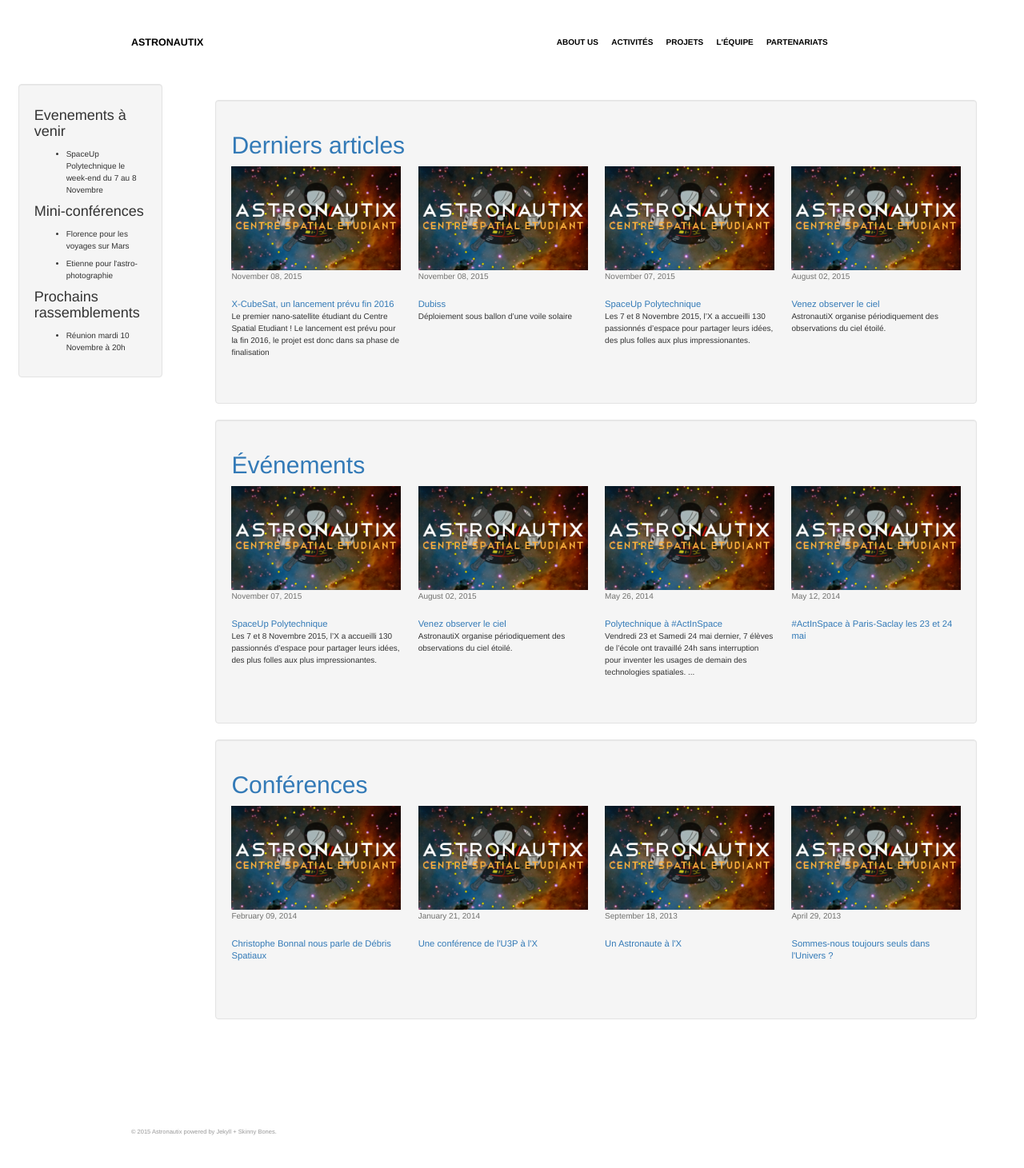
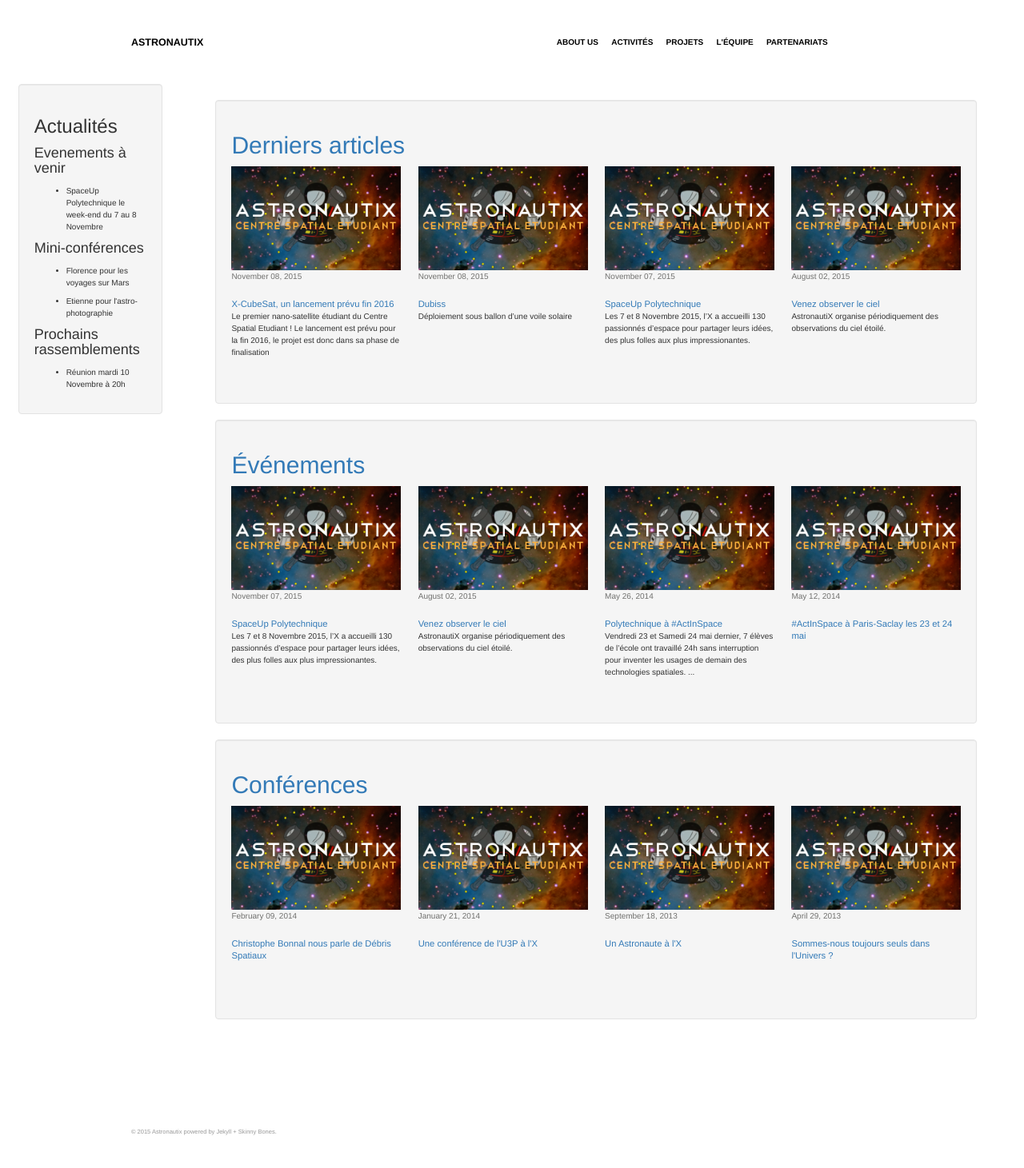
Before and after one commit to astronautix-cse-polytechnique/astronautix-cse-polytechnique.github.io, a Jekyll site: the page built from index.md, in a window 1280 px wide. Shown: the whole page at 80% size. Built offline with Jekyll 4.4.1, drawn with Linux system fonts in a browser that asks for light colours.

Commit message:
Mise en place d'une bar latérale d'actualité

```diff
--- a/_includes/sidebar.html
+++ b/_includes/sidebar.html
@@ -1,4 +1,6 @@
 <div class="sidebar well">
+	<h3>Actualités</h3>
+
 	<h4>Evenements à venir</h4>
 		<ul>
 			<li>SpaceUp Polytechnique le week-end du 7 au 8 Novembre </li>
```
